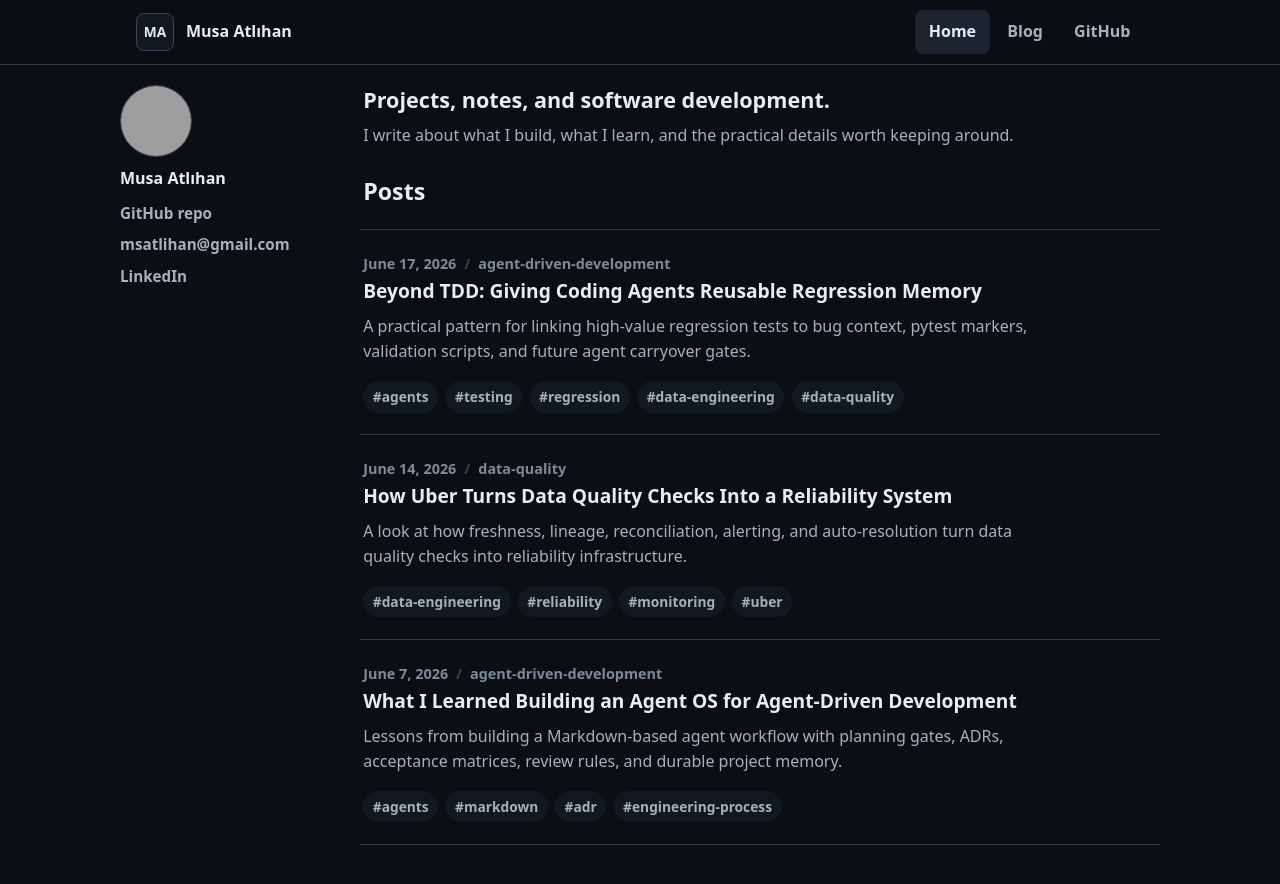
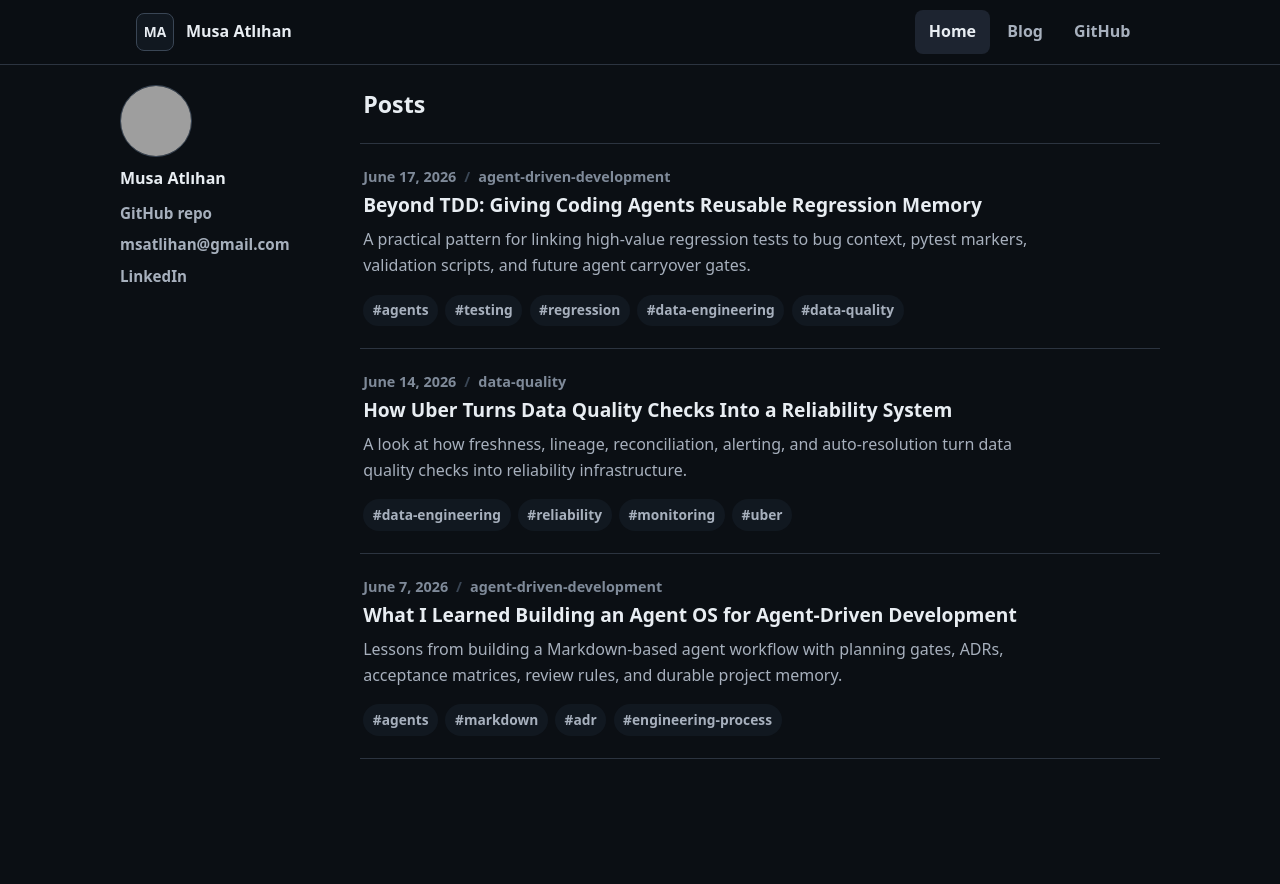
Before and after one commit to musa-atlihan/musa-atlihan.github.io, a Jekyll site: the page built from index.md, in a window 1280 px wide. Shown: the top 884 px of the page. Built offline with Jekyll 4.4.1, drawn with Linux system fonts in a browser that asks for light colours; grey boxes are pictures that could not be loaded.

Commit message:
Remove homepage intro text

```diff
--- a/index.md
+++ b/index.md
@@ -3,14 +3,6 @@ layout: default
 title: Home
 permalink: /
 ---
-
-<section class="intro-card">
-  <h1>Projects, notes, and software development.</h1>
-  <p>
-    I write about what I build, what I learn, and the practical details worth
-    keeping around.
-  </p>
-</section>
 
 <section class="section-block">
   <div class="section-heading">
--- a/style.css
+++ b/style.css
@@ -193,21 +193,6 @@ h3 {
   text-transform: uppercase;
 }
 
-.intro-card {
-  padding: 0.2rem 0.2rem 0.4rem;
-}
-
-.intro-card h1 {
-  max-width: 38rem;
-  margin-bottom: 0.65rem;
-  font-size: 1.35rem;
-}
-
-.intro-card p:last-child {
-  max-width: 42rem;
-  margin-bottom: 0;
-}
-
 .section-block {
   display: grid;
   gap: 1rem;
@@ -390,10 +375,6 @@ h3 {
     order: 1;
   }
 
-  .intro-card {
-    padding: 0.2rem;
-  }
-
   .profile-panel {
     display: grid;
     grid-template-columns: 52px minmax(0, 1fr);
```
